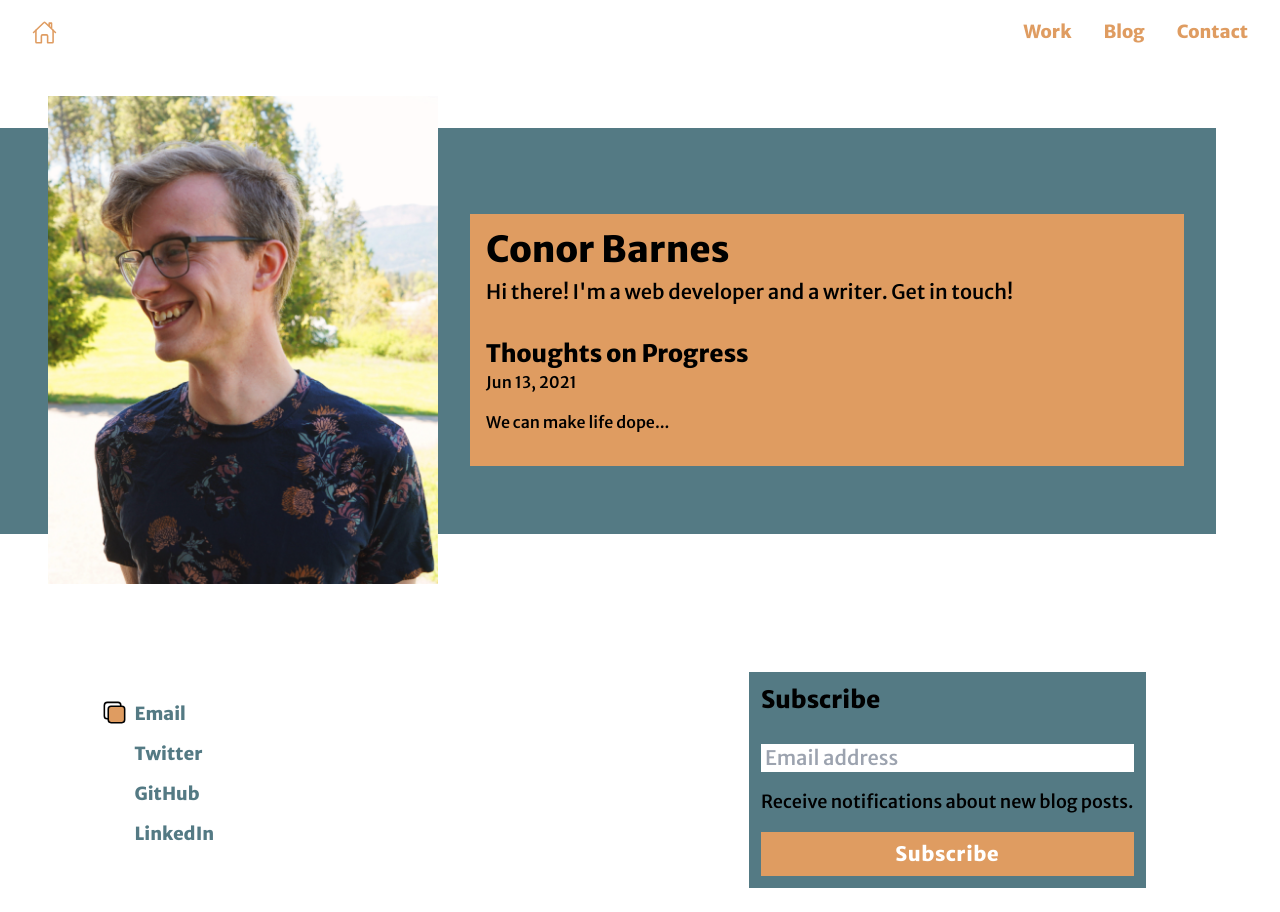
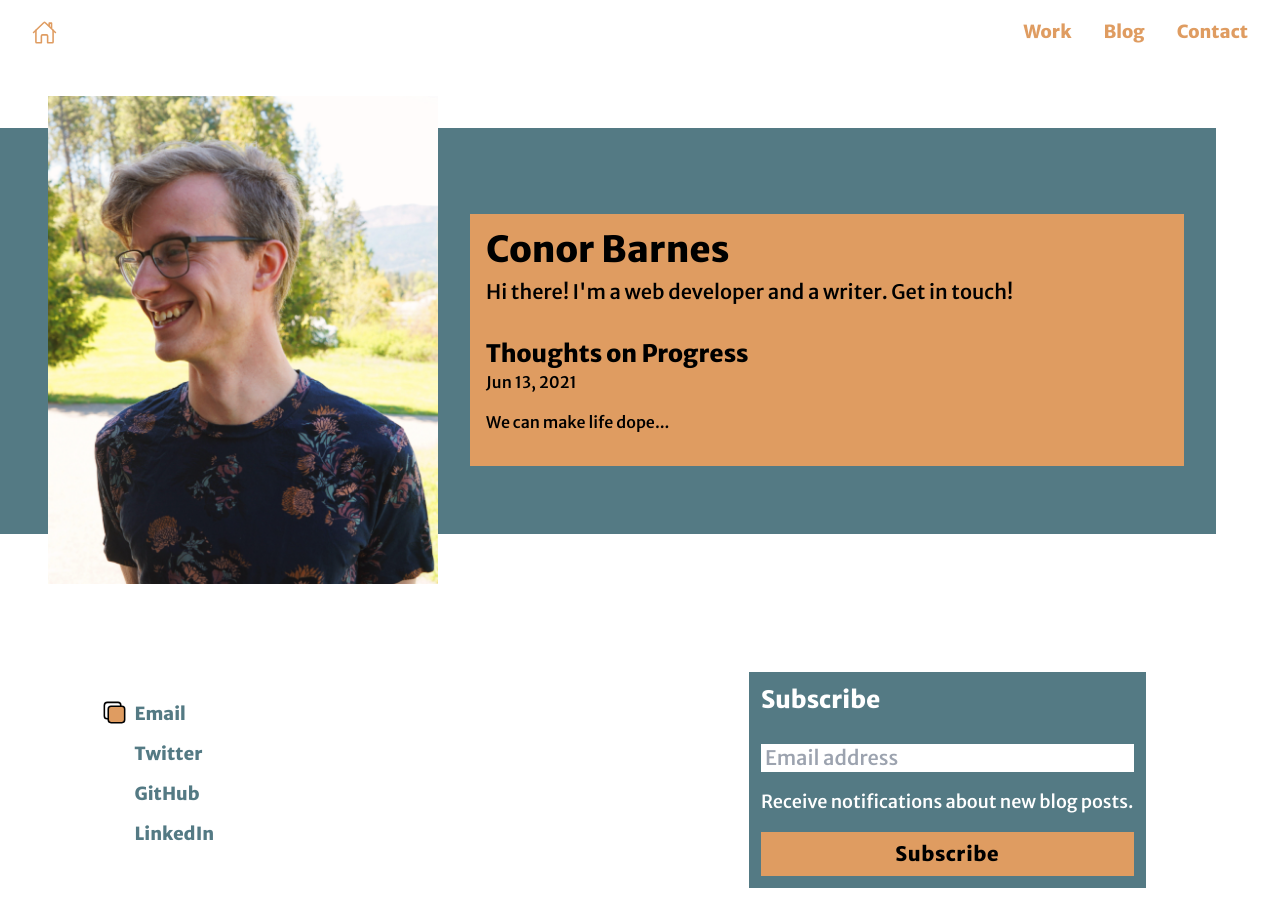
Before and after one commit to ideopunk/blog, a Next.js app: page / in a window 1280 px wide. Built offline with nearby package versions, Linux system fonts and the light colour scheme; what @tailwindcss/typography would draw is missing.

Commit message:
change color on subscribe

```diff
--- a/components/Subscribe.tsx
+++ b/components/Subscribe.tsx
@@ -34,7 +34,7 @@ export default function Subscribe() {
 
 	return (
 		<form onSubmit={subscribe} className="flex flex-col max-w-lg bg-primary p-3">
-			<h3 className="font-bold text-2xl font-sans">Subscribe</h3>
+			<h3 className="font-bold text-white text-2xl font-sans">Subscribe</h3>
 			<label className="invisible" htmlFor="email-input">
 				Email address
 			</label>
@@ -48,11 +48,11 @@ export default function Subscribe() {
 				className="outline-none text-xl h-7 appearance-none rounded-none w-full hover:bg-tertiary focus:bg-tertiary"
 				type="email"
 			/>
-			<p className="mt-4">
+			<p className="mt-4 text-white">
 				{message ? message : `Receive notifications about new blog posts.`}
 			</p>
 			<button
-				className="mt-4 border-0 text-xl transition-all ease-out font-semibold tracking-wide p-2 bg-secondary hover:bg-tertiary  text-white hover:text-black"
+				className="mt-4 border-0 text-xl transition-all ease-out font-semibold tracking-wide p-2 bg-secondary hover:bg-tertiary  text-black hover:text-black"
 				type="submit"
 			>
 				Subscribe
```
